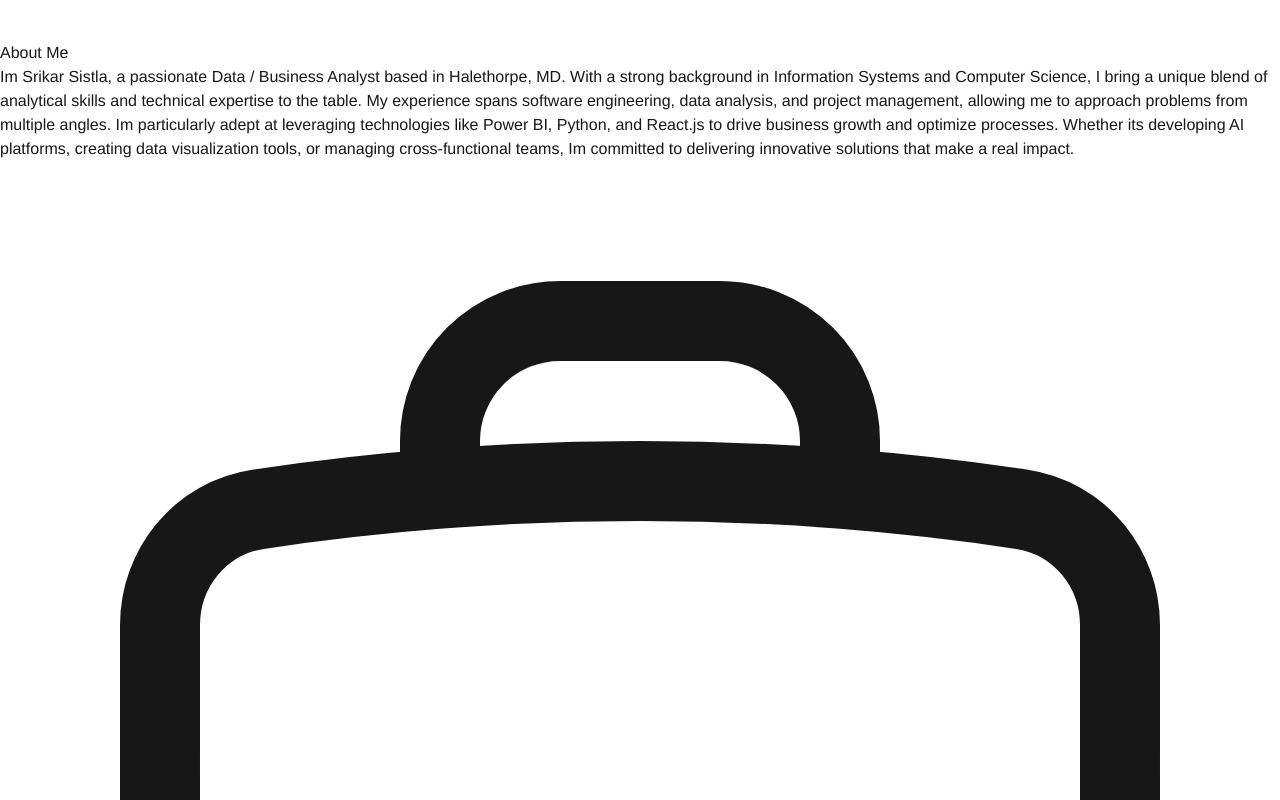
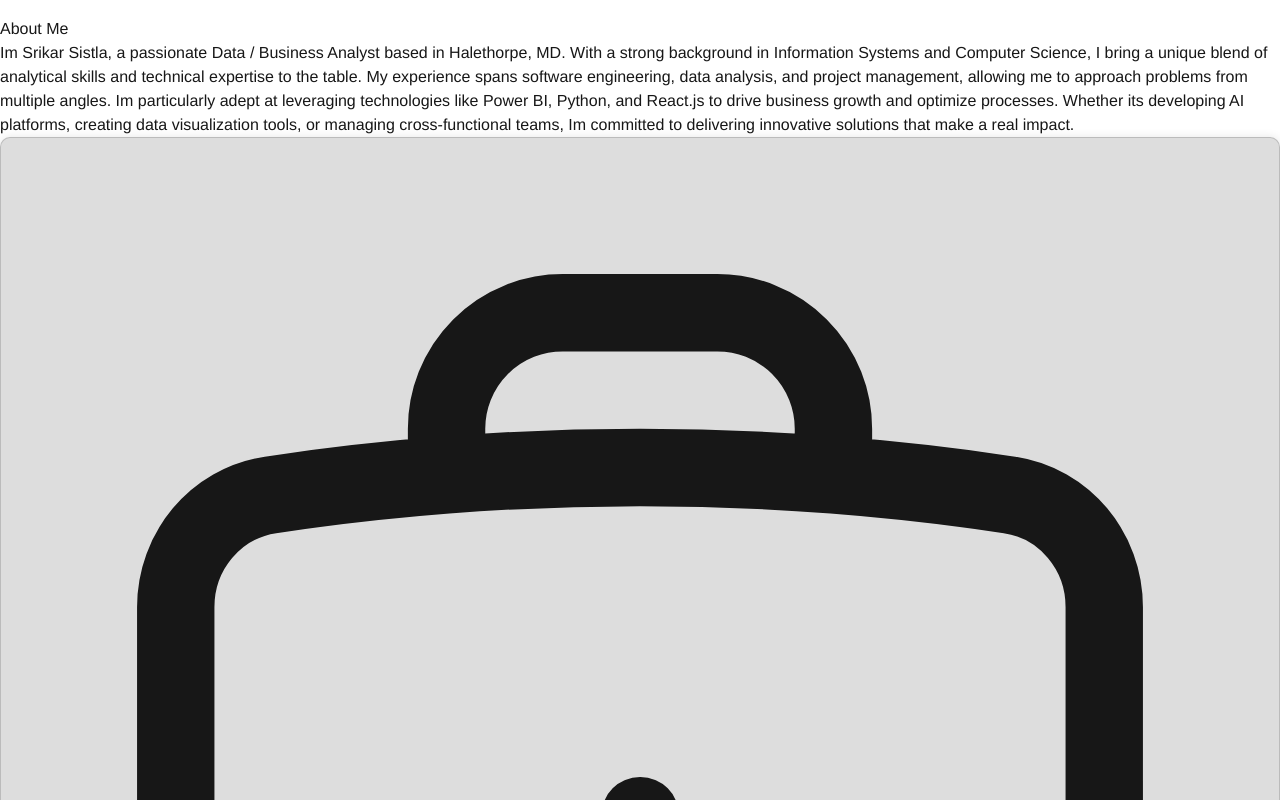
Before and after one commit to SrikarSistla08/MyPortfolio, a Next.js app: page / in a window 1280 px wide. Shown: the part 1760-2560 px from the top of the page. Built offline with nearby package versions, Linux system fonts and the light colour scheme.

Commit message:
Minor Updates

```diff
--- a/src/app/globals.css
+++ b/src/app/globals.css
@@ -43,3 +43,11 @@ body {
   font-weight: 400;
   font-style: italic;
 }
+
+.container {
+  border: 1px solid #3f3f3f36;
+  padding: 20px;
+  background-color: #5f5f5f36;
+  border-radius: 10px;
+  box-shadow: 0 0 10px rgba(0, 0, 0, 0.1);
+}
--- a/src/components/about.js
+++ b/src/components/about.js
@@ -18,7 +18,7 @@ function About() {
             <svg xmlns="http://www.w3.org/2000/svg" fill="none" viewBox="0 0 24 24" strokeWidth={1.5} stroke="currentColor" className="size-6">
             <path strokeLinecap="round" strokeLinejoin="round" d="M15 9h3.75M15 12h3.75M15 15h3.75M4.5 19.5h15a2.25 2.25 0 0 0 2.25-2.25V6.75A2.25 2.25 0 0 0 19.5 4.5h-15a2.25 2.25 0 0 0-2.25 2.25v10.5A2.25 2.25 0 0 0 4.5 19.5Zm6-10.125a1.875 1.875 0 1 1-3.75 0 1.875 1.875 0 0 1 3.75 0Zm1.294 6.336a6.721 6.721 0 0 1-3.17.789 6.721 6.721 0 0 1-3.168-.789 3.376 3.376 0 0 1 6.338 0Z" />
             </svg>
-            <h2 className="text-3xl font-bold">About Me</h2>
+            <h2 className="text-3xl font-bold hover:text-stone-400 transition duration-200 hover:scale-110 ">About Me</h2>
           </div>
           <p className="text-lg sm:text-justify">
             Im Srikar Sistla, a passionate Data / Business Analyst based in Halethorpe, MD. With a strong background in Information Systems and Computer Science, I bring a unique blend of analytical skills and technical expertise to the table. My experience spans software engineering, data analysis, and project management, allowing me to approach problems from multiple angles. Im particularly adept at leveraging technologies like Power BI, Python, and React.js to drive business growth and optimize processes. Whether its developing AI platforms, creating data visualization tools, or managing cross-functional teams, Im committed to delivering innovative solutions that make a real impact.
--- a/src/components/contact.js
+++ b/src/components/contact.js
@@ -7,7 +7,7 @@ function Contact() {
             <svg xmlns="http://www.w3.org/2000/svg" fill="none" viewBox="0 0 24 24" strokeWidth={1.5} stroke="currentColor" className="size-6">
               <path strokeLinecap="round" strokeLinejoin="round" d="M21.75 6.75v10.5a2.25 2.25 0 0 1-2.25 2.25h-15a2.25 2.25 0 0 1-2.25-2.25V6.75m19.5 0A2.25 2.25 0 0 0 19.5 4.5h-15a2.25 2.25 0 0 0-2.25 2.25m19.5 0v.243a2.25 2.25 0 0 1-1.07 1.916l-7.5 4.615a2.25 2.25 0 0 1-2.36 0L3.32 8.91a2.25 2.25 0 0 1-1.07-1.916V6.75" />
             </svg>
-            <h2 className="text-3xl font-bold">Contact Me</h2>
+            <h2 className="text-3xl font-bold hover:text-stone-400 transition duration-200 hover:scale-110 ">Contact Me</h2>
           </div>
           <p className="text-lg">
             Feel free to reach out to me at <a href="mailto:srikarsistla710@gmail.com" className="text-blue-500 hover:underline">srikarsistla710@gmail.com</a> or call me at 443.636.7777
--- a/src/components/education.js
+++ b/src/components/education.js
@@ -2,12 +2,12 @@ import React from 'react';
 
 function Education(){
     return (
-        <section id="education" className="flex flex-col gap-8">
+        <section id="education" className="flex flex-col gap-8 container font-mono">
           <div className="flex items-center gap-4">
             <svg xmlns="http://www.w3.org/2000/svg" fill="none" viewBox="0 0 24 24" strokeWidth={1.5} stroke="currentColor" className="size-6">
             <path strokeLinecap="round" strokeLinejoin="round" d="M4.26 10.147a60.438 60.438 0 0 0-.491 6.347A48.62 48.62 0 0 1 12 20.904a48.62 48.62 0 0 1 8.232-4.41 60.46 60.46 0 0 0-.491-6.347m-15.482 0a50.636 50.636 0 0 0-2.658-.813A59.906 59.906 0 0 1 12 3.493a59.903 59.903 0 0 1 10.399 5.84c-.896.248-1.783.52-2.658.814m-15.482 0A50.717 50.717 0 0 1 12 13.489a50.702 50.702 0 0 1 7.74-3.342M6.75 15a.75.75 0 1 0 0-1.5.75.75 0 0 0 0 1.5Zm0 0v-3.675A55.378 55.378 0 0 1 12 8.443m-7.007 11.55A5.981 5.981 0 0 0 6.75 15.75v-1.5" />
             </svg>
-            <h2 className="text-3xl font-bold">Education</h2>
+            <h2 className="text-3xl font-bold hover:text-stone-400 transition duration-200 hover:scale-110 ">Education</h2>
           </div>
           <div className="space-y-4">
             <div>
--- a/src/components/experience.js
+++ b/src/components/experience.js
@@ -2,12 +2,12 @@ import React from "react";
 
 function Experience() {
     return (
-        <section id="experience" className="flex flex-col gap-8">
+        <section id="experience" className="flex flex-col gap-8 font-mono container">
           <div className="flex items-center gap-4">
             <svg xmlns="http://www.w3.org/2000/svg" fill="none" viewBox="0 0 24 24" strokeWidth={1.5} stroke="currentColor" className="size-6">
             <path strokeLinecap="round" strokeLinejoin="round" d="M20.25 14.15v4.25c0 1.094-.787 2.036-1.872 2.18-2.087.277-4.216.42-6.378.42s-4.291-.143-6.378-.42c-1.085-.144-1.872-1.086-1.872-2.18v-4.25m16.5 0a2.18 2.18 0 0 0 .75-1.661V8.706c0-1.081-.768-2.015-1.837-2.175a48.114 48.114 0 0 0-3.413-.387m4.5 8.006c-.194.165-.42.295-.673.38A23.978 23.978 0 0 1 12 15.75c-2.648 0-5.195-.429-7.577-1.22a2.016 2.016 0 0 1-.673-.38m0 0A2.18 2.18 0 0 1 3 12.489V8.706c0-1.081.768-2.015 1.837-2.175a48.111 48.111 0 0 1 3.413-.387m7.5 0V5.25A2.25 2.25 0 0 0 13.5 3h-3a2.25 2.25 0 0 0-2.25 2.25v.894m7.5 0a48.667 48.667 0 0 0-7.5 0M12 12.75h.008v.008H12v-.008Z" />
             </svg>
-            <h2 className="text-3xl font-bold">Experience</h2>
+            <h2 className="text-3xl font-bold hover:text-stone-400 transition duration-200 hover:scale-110 ">Experience</h2>
           </div>
           <div className="space-y-8">
             <div>
--- a/src/components/header.js
+++ b/src/components/header.js
@@ -19,11 +19,11 @@ function Header() {
                     <div className="hover:text-stone-500 transition-colors duration-200">
                         <li><a href="#contact">Contact</a></li>
                     </div>
-                    <div className="hover:text-stone-500 transition-colors duration-200">
+                    {/*<div className="hover:text-stone-500 transition-colors duration-200">
                         <li>
                             <Link href="../app/photography">Photography</Link>
                         </li>
-                    </div>
+                    </div>*/}
                 </ul>
             </nav>
         </header>
--- a/src/components/skills.js
+++ b/src/components/skills.js
@@ -7,7 +7,7 @@ function Skills() {
             <svg xmlns="http://www.w3.org/2000/svg" fill="none" viewBox="0 0 24 24" strokeWidth={1.5} stroke="currentColor" className="size-6">
             <path strokeLinecap="round" strokeLinejoin="round" d="m3.75 13.5 10.5-11.25L12 10.5h8.25L9.75 21.75 12 13.5H3.75Z" />
             </svg>
-            <h2 className="text-3xl font-bold">Skills & Abilities</h2>
+            <h2 className="text-3xl font-bold hover:text-stone-400 transition duration-200 hover:scale-110 ">Skills & Abilities</h2>
           </div>
           <ul className="list-disc list-inside space-y-2">
             <li>Data Analytics & BI: Power BI, Excel, SQL (MySQL, PostgreSQL)</li>
```
Also changed, not shown: public/Logo.png (added), src/app/page.tsx (line endings or trailing spaces).
